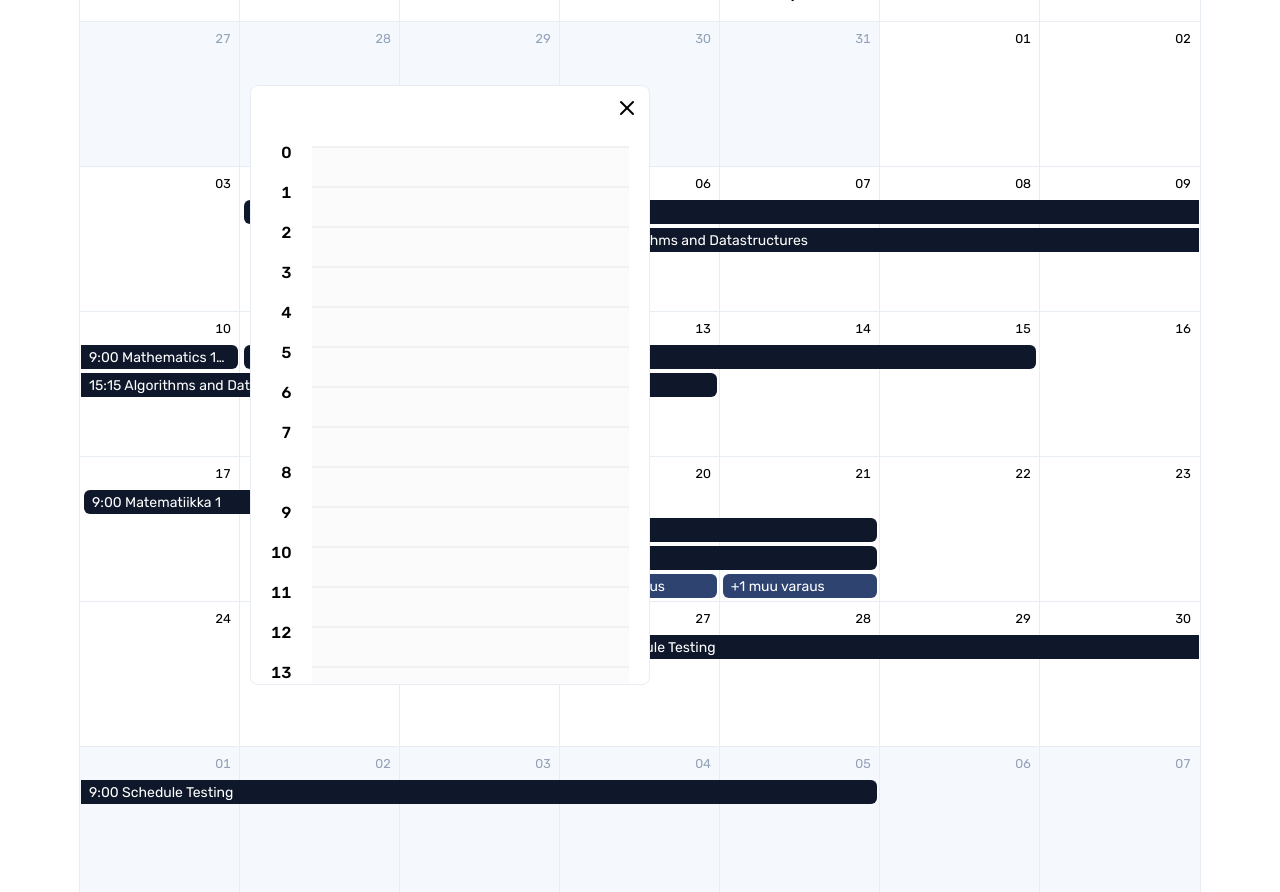
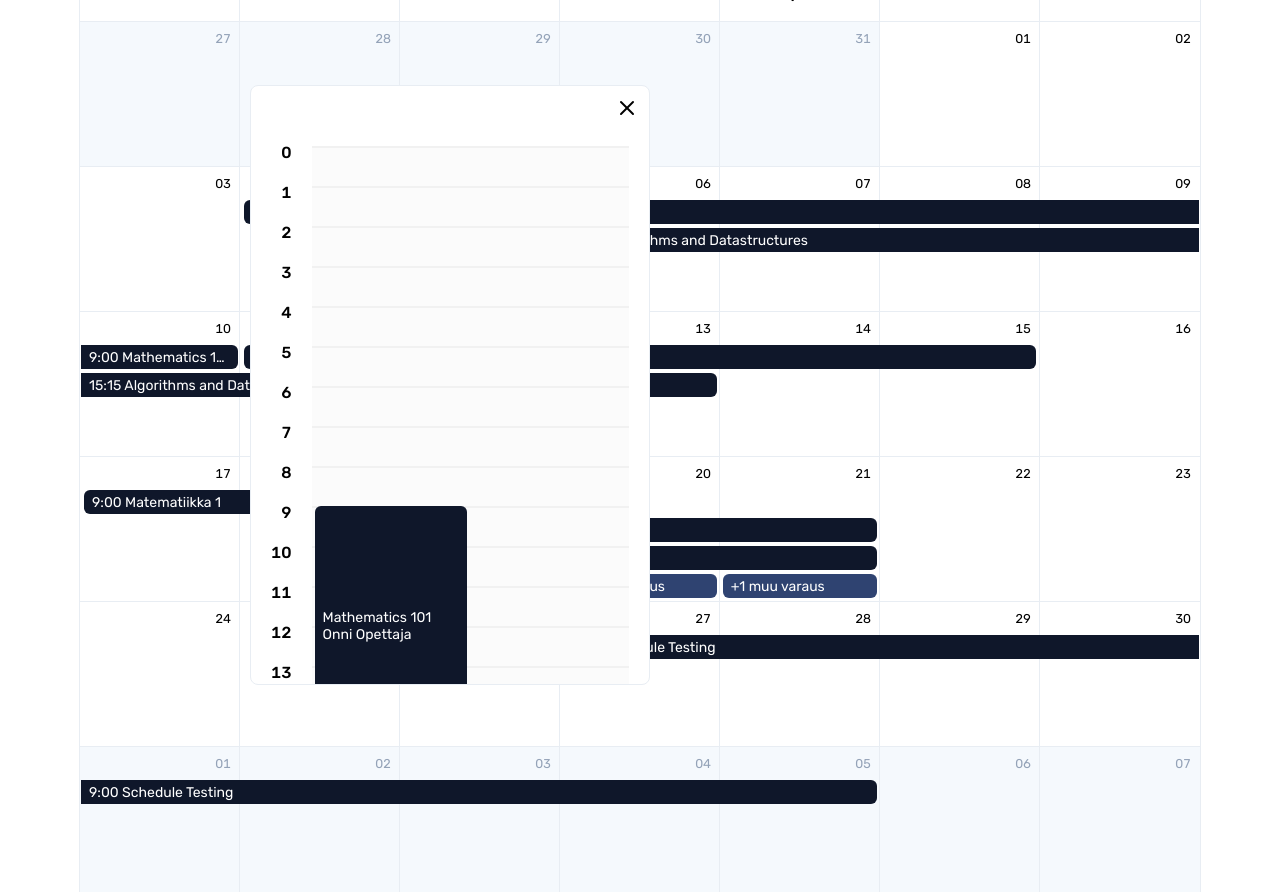
Before and after one commit to Corned/react-calendar, a React (Vite) app: page / in a window 1280 px wide. Both pictures are taken after a click on the element "10". Built offline with nearby package versions, Linux system fonts and the light colour scheme.

Commit message:
daily view filled with data

```diff
--- a/src/App.css
+++ b/src/App.css
@@ -257,12 +257,12 @@ html, body, #root, .app {
   overflow: hidden;
 }
 
-.day-calendar__blocks > div {
+.day-calendar__blocks-background {
   grid-column: 1 / 3;
   background-color: #fbfbfb;
   border-top: 2px solid #f1f1f1;
 }
 
-.day-calendar__blocks > div:last-child {
+.day-calendar__blocks-background:last-child {
   border-bottom: 2px solid #f1f1f1;
 }
--- a/src/App.tsx
+++ b/src/App.tsx
@@ -87,11 +87,39 @@ const days = [ "Ma", "Ti", "Ke", "To", "Pe", "La", "Su" ]
 const columns = 7
 const rows = 6
 
-const Popup = ({ close }) => {
+const Popup = ({ date, close }) => {
+  const blocks = mockData.map((data) => {
+
+    const isDateBetween = date.isBetween(data.startDate, data.endDate, null, "[]")
+    if (!isDateBetween) {
+      return
+    }
+
+    const rowStart = Number(data.startTime.split(":")[0])
+    const rowEnd = Number(data.endTime.split(":")[0])
+
+    console.log(rowStart, rowEnd);
+
+
+    return (
+      <div
+        className={`block first last`}
+        style={{ gridRow: `${rowStart + 1} / ${ rowEnd + 1 }`, gridColumn: 1, zIndex: 10000 }}
+      >
+        <p>{data.label}</p>
+        <p>{data.teacher}</p>
+      </div>
+    )
+
+  }).filter((a) => !!a)
+
   const handleClose = (event) => {
     event.stopPropagation()
     close()
   }
+
+  console.log(blocks);
+
 
   return (
     <div className="popup">
@@ -112,11 +140,16 @@ const Popup = ({ close }) => {
             }
           </div>
           <div className="day-calendar__blocks">
+
+
             {
               Array.from({ length: 24 }).map((_, index) => {
-                return <div></div>
+                return <div className="day-calendar__blocks-background" style={{ gridColumn: "1 / 3", gridRow: index + 1 }}></div>
               })
             }
+
+            { blocks.map(block => block) }
+
           </div>
         </div>
       </div>
@@ -321,7 +354,7 @@ const Calendar = () => {
                           </p>
 
                          {
-                          cellIndex === modal && <Popup close={() => handleModal(-1)} />
+                          cellIndex === modal && <Popup date={item.date} close={() => handleModal(-1)} />
                          }
                         </div>
                       )
```
